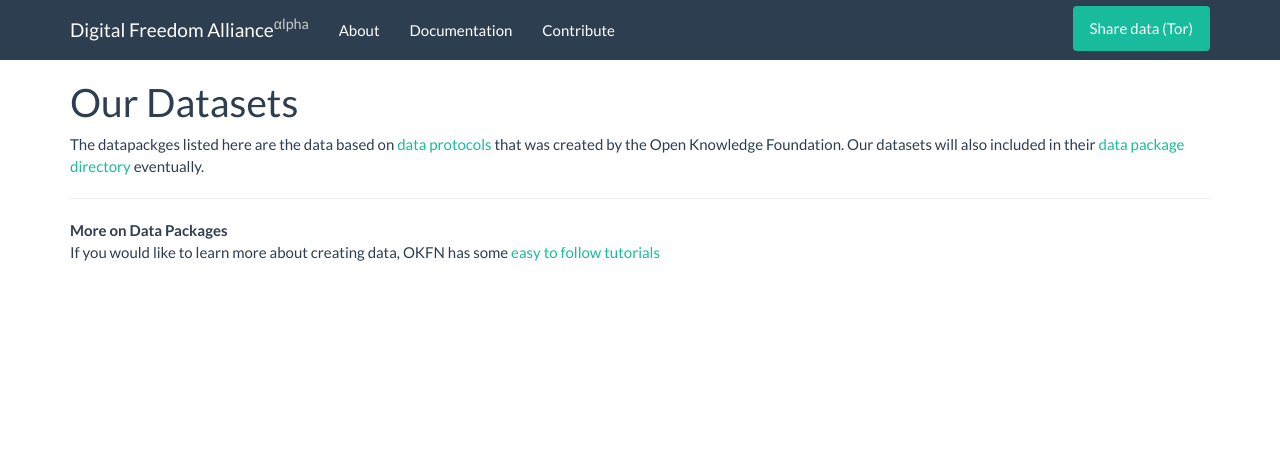
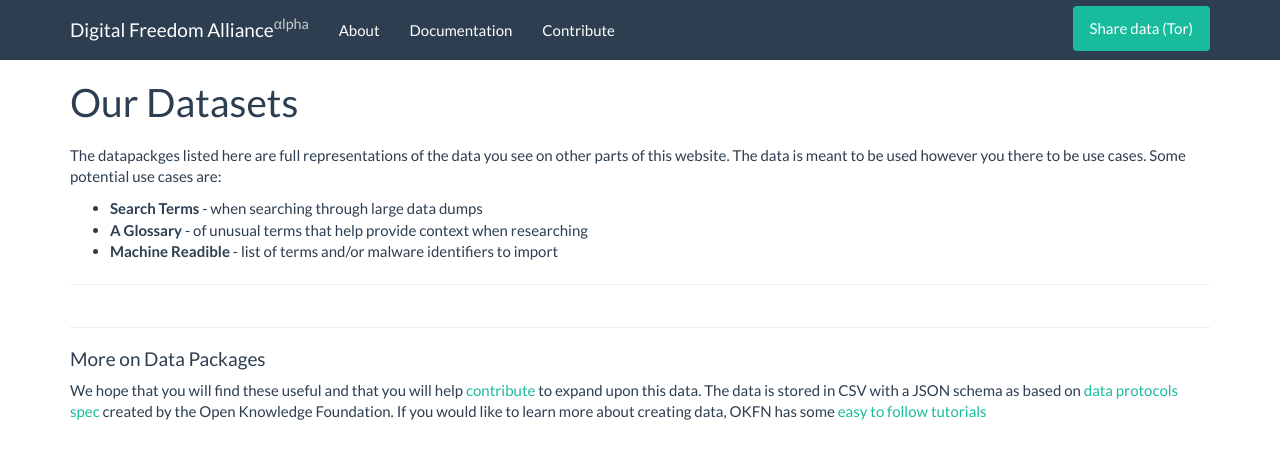
Before and after one commit to digitalfreedom/website, a Jekyll site: the page built from datasets.html, in a window 1280 px wide. Shown: the top 459 px of the page. Built offline with Jekyll 4.4.1, drawn with Linux system fonts in a browser that asks for light colours; some of the changed lines change nothing that is shown.

Commit message:
moved datasets JS to site, and made the view work via DataTables

```diff
--- a/_includes/footer.html
+++ b/_includes/footer.html
@@ -1,8 +1,11 @@
+<script>
+var url_api = '{{ site.url_api }}'
+</script>
 <script src="{{ "/js/underscore-min.js" | prepend : site.baseurl }}"></script>
 <script src="{{ "/js/backbone-min.js" | prepend : site.baseurl }}"></script>
 <script src="{{ "/js/jquery-2.1.4.min.js" | prepend : site.baseurl }}"></script>
 <script src="{{ "/bootstrap/js/bootstrap.min.js" | prepend : site.baseurl }}"></script>
 <script src="{{ "/js/jquery-jvectormap-2.0.4.min.js" | prepend: site.baseurl }}"></script>
 <script src="{{ "/js/jquery-jvectormap-world-mill.js" | prepend: site.baseurl }}"></script>
+<script src="{{ "/js/jquery.dataTables.min.js" | prepend: site.baseurl }}"></script>
 <script src="{{ "/js/site.js" | prepend: site.baseurl }}"></script>
-<script src="{{ "/js/datasets.js" | prepend: site.baseurl }}"></script>
--- a/datasets.html
+++ b/datasets.html
@@ -4,23 +4,45 @@
 permalink: /datasets/
 ---
 
-<h1>Our Datasets</h1>
+<div id="datapackages-title">
+  <div class="row">
+    <div class="col-md-10">
+      <h1>Our Datasets</h1>
+    </div>
+    <div class="col-md-2 text-right">
+      <br>
+      <button id="show-datasets-toc" class="btn btn-success btn-sm hidden">Back to List</button>
+    </div>
+  </div>
+  <div class="row">
+    <div class="col-md-10"><p></p></div>
+  </div>
+</div>
 
-<p>The datapackges listed here are the data based on <a href="http://dataprotocols.org">data protocols</a> that was created by the Open Knowledge Foundation. Our datasets will also included in their <a href="http://data.okfn.org/data">data package directory</a> eventually.</p>
-
-<ul id="datapackages"></ul>
+<div id="datapackages-details">
+  <p>The datapackges listed here are full representations of the data you see on other parts of this website. The data is meant to be used however you there to be use cases. Some potential use cases are:</p>
+  <ul>
+    <li><strong>Search Terms</strong> - when searching through large data dumps</li>
+    <li><strong>A Glossary</strong> - of unusual terms that help provide context when researching</li>
+    <li><strong>Machine Readible</strong> - list of terms and/or malware identifiers to import</li>
+  </ul>
+</div>
 
 <hr>
 
-<strong>More on Data Packages</strong>
+<ul id="datapackages" class="list-unstyled"></ul>
+<table id="datatable" class="display" width="100%" cellspacing="0"></table>
 
-<p>If you would like to learn more about creating data, OKFN has some <a href="http://data.okfn.org">easy to follow tutorials</a>
+<hr>
+
+<h4>More on Data Packages</h4>
+
+<p>We hope that you will find these useful and that you will help <a href="/contribute/" target="_blank">contribute</a> to expand upon this data. The data is stored in CSV with a JSON schema as based on <a href="http://dataprotocols.org/json-table-schema/index.html">data protocols spec</a> created by the Open Knowledge Foundation. If you would like to learn more about creating data, OKFN has some <a href="http://data.okfn.org">easy to follow tutorials</a>
 
 <script id="view-datapackages" type="text/template">
 <li>
   <h3><%= name %></h3>
-  <%= key %>
   <p><%= description %></p>
-  <p><a href="<%= data_package %>" target="_blank">Browse Data</a> | <a href="<%= repository %>" target="_blank">Get Raw Data</a></p>
+  <p><a class="btn btn-success btn-xs show-dataset" href="#<%= data_package %>">Browse Data</a> <a class="btn btn-primary btn-xs" href="<%= repository %>" target="_blank">Get Raw Data</a></p>
 </li>
 </script>
--- a/js/datasets.js
+++ /dev/null
@@ -1,28 +0,0 @@
-var showToc = function(data) {
-
-  var html_packages = ''
-  var template_packages = _.template($('#view-datapackages').html())
-
-  _.each(data.result, function(package, key) {
-    html_packages += template_packages(package)
-  })
-
-  $('#datapackage').html(html_packages)
-
-}
-
-var showPackages = function() {
-  $.ajax({
-    url: 'http://dev:8888',
-    crossDomain: true,
-    dataType: "jsonp",
-    jsonp: 'callback',
-    success: function(data) {
-      showToc(data);
-    }
-  });
-}
-
-$(document).ready(function() {
-    showPackages()
-})
--- a/js/site.js
+++ b/js/site.js
@@ -1,4 +1,7 @@
+var prefix = 'data-'
 var datasets = ['encryptionlaws', 'resellers', 'targetedthreats', 'vendors'];
+var datasets_toc = {}
+var datatable = {}
 var packages = {};
 var countries = [];
 var current_country = '';
@@ -18,7 +21,7 @@
 var getPackages = function() {
   _.each(datasets, function(package, key) {
     $.ajax({
-      url: '/api/' + package,
+      url: url_api + package,
       crossDomain: true,
       dataType: "jsonp",
       jsonp: 'callback',
@@ -30,7 +33,6 @@
 };
 
 var showDataRegion = function(region, package) {
-
   var view_template = _.template($('#view-' + package).html());
   var view_output = '';
 
@@ -49,12 +51,90 @@
     $('#' + package).html('<h4>No ' + package + ' data found</h4>');
 
   }
-};
+}
+
+var showToc = function(data) {
+  var html_packages = ''
+  var template_packages = _.template($('#view-datapackages').html())
+
+  _.each(data.result, function(package, key) {
+    html_packages += template_packages(package)
+  })
+
+  $('#datapackages').html(html_packages)
+}
+
+var showDataTable = function(package) {
+  var package_details = _.findWhere(datasets_toc, { data_package: package })
+  var this_package = packages[package.replace(prefix, '')]
+
+  if (this_package) {
+
+    // Show / Hide HTML
+    $('#datapackages-details').hide()
+    $('#datapackages').hide()
+    $('#datapackages-title').find('h1').html('Dataset: ' + package_details.name)
+    $('#datapackages-title').find('p').html(package_details.description)
+    $('#show-datasets-toc').removeClass('hidden')
+    $('#datatable').show()
+
+    // Build Objects / Render Datatable
+    var keys = _.keys(this_package[0])
+    var titles = []
+    _.each(keys, function(item) {
+      titles.push({ title: item })
+    })
+
+    var data_set = []
+    _.each(this_package, function(entry, key) {
+      data_set.push(_.values(entry))
+    })
+
+    datatable = $('#datatable').DataTable({
+       data: data_set,
+       columns: titles
+    })
+  }
+}
+
+var showPackages = function() {
+  $.ajax({
+    url: url_api,
+    crossDomain: true,
+    dataType: "jsonp",
+    jsonp: 'callback',
+    success: function(data) {
+      showToc(data)
+      datasets_toc = data.result
+    }
+  })
+}
+
+$(document).on('click', 'a.show-dataset', function(e) {
+  showDataTable($(this).attr('href').replace('#', ''))
+})
+
+$(document).on('click', '#show-datasets-toc', function(e) {
+  e.preventDefault()
+  $(this).addClass('hidden')
+  datatable.destroy()
+  $('#datatable').html('')
+  $('#datapackages-details').show()
+  $('#datapackages').show()
+})
 
 $(document).ready(function() {
 
-    getPackages();
+    // Load data based on pages
+    if ($('#map').length || $('#datapackages').length) {
+        getPackages()
+    }
 
+    if ($('#datapackages').length) {
+        showPackages()
+    }
+
+    if ($('#map').length) {
         $('#map').vectorMap({
             map: 'world_mill',
             backgroundColor: '#ffffff',
@@ -85,14 +165,14 @@
                 $('#modal').find('.modal-title').html('Results for: ' + country);
                 showDataRegion(country, 'targetedthreats');
             }
-    });
+        })
+    }
 
     $('#country-tabs a').click(function (e) {
       e.preventDefault();
       showDataRegion(current_country, $(this).attr('href').replace('#', ''));
       $(this).tab('show');
-
     })
 
 
-});
+})
```
Lines whose indentation alone changed are shown as unchanged.
